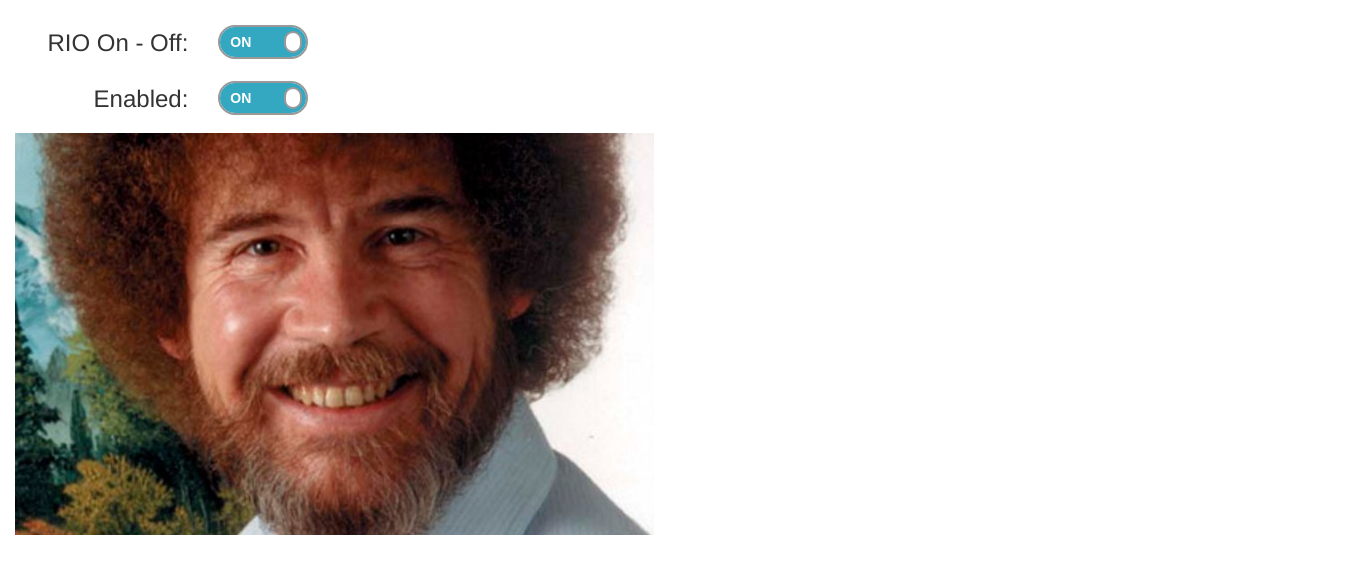
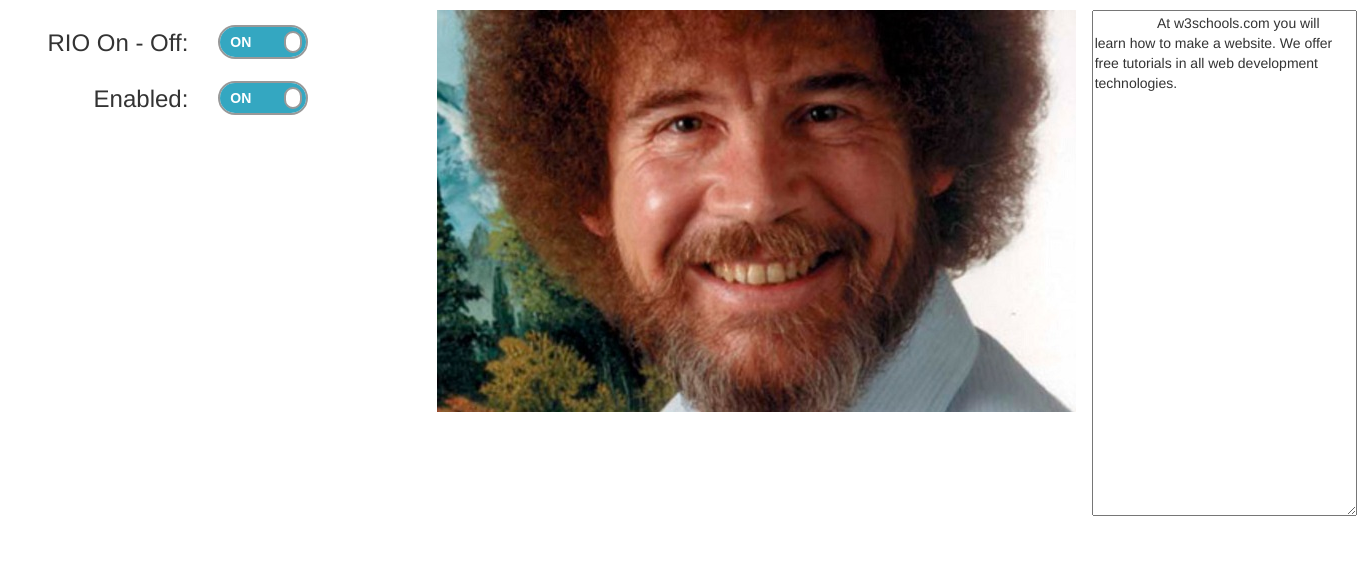
Before and after one commit to frc2503/r2016, a plain HTML site: page web/index.html in a window 1280 px wide. Shown: the whole page, 1357 px wide, since content can reach past the window. Drawn offline with Linux system fonts and the light colour scheme.

Commit message:
Textbox
Fixed the columns so everything is arranged better, and created a
textbox.

```diff
--- a/web/index.html
+++ b/web/index.html
@@ -28,6 +28,7 @@
 
     <!-- Page Content -->
     <div class="row">
+        <!-- Very Leftmost Seciton -->
         <div class="col-lg-4 topsection">
             <!-- RIO On - Off Row -->
             <div class="row">
@@ -60,13 +61,15 @@
                 </div>
             </div>
         </div>
+        <!-- Center Section -->
+        <div class="col-lg-6 topsection">
+                <img src="img/bobross.jpg"/>
         </div>
-        <div class="col-lg-6 topsection">
-            <center>
-                <img src="img/bobross.jpg"/>
-            </center>
-        </div>
+        <!-- Right Section -->
         <div class="col-lg-2 topsection">
+            <textarea rows="25" cols="30">
+                At w3schools.com you will learn how to make a website. We offer free tutorials in all web development technologies.
+            </textarea>
         </div>
     </div>
 
```
